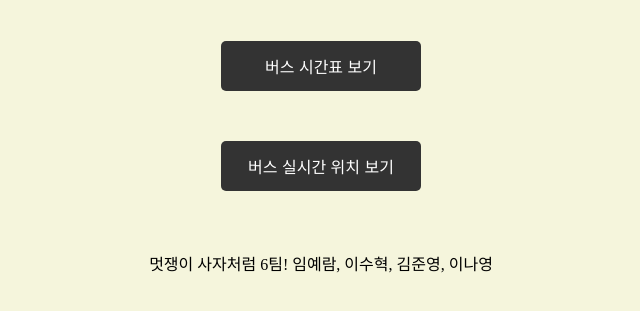
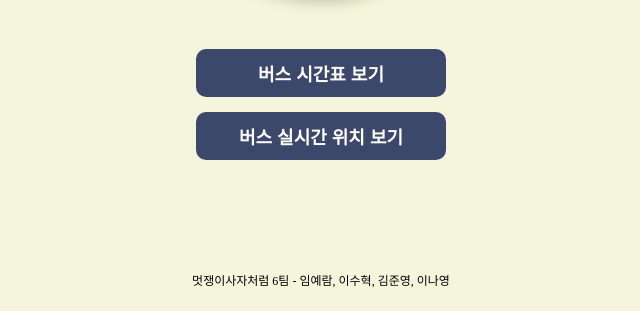
Before and after one commit to leestana01/Hufs_BusTime, a Django app: page / in a window 1280 px wide. Shown: the part 489-800 px from the top of the page, without its empty margins (319-959 px from the left). Run offline with Django 4.2, Linux system fonts and the light colour scheme.

Commit message:
⚡️[IMPROVE] design (#)

```diff
--- a/bustimeline/DownBus/templates/mainpage.html
+++ b/bustimeline/DownBus/templates/mainpage.html
@@ -13,16 +13,23 @@
         background-color: beige;
       }
 
+      .wrap {
+        padding-top: 30px;
+        height: 100vh;
+        display: flex;
+        flex-direction: column;
+        gap: 50px;
+        justify-content: flex-start;
+      }
+
       .circle {
         width: 300px;
         height: 300px;
         border-radius: 50%;
         background-size: cover;
         background-position: center;
-            margin-top: 50px;
         position: relative;
         overflow: hidden;
-
       }
 
       .circle img {
@@ -39,7 +46,7 @@
         right: -10px;
         bottom: -10px;
         left: -10px;
-            background-image: url('/bustimeline/bus_adobe_express.svg');
+        background-image: url("/bustimeline/bus_adobe_express.svg");
         background-size: cover;
         background-position: center;
         z-index: -1;
@@ -47,34 +54,63 @@
 
       .button-container {
         display: flex;
+        gap: 15px;
         flex-direction: column;
         align-items: center;
-            margin-top: 160px;
       }
 
       .button {
-            width: 200px;
-            height: 50px;
-            margin-bottom: 50px;
-            background-color: #333;
+        background: #3c486b;
+        border-radius: 10px;
+        padding: 11px;
+        font-weight: 600;
+
+        min-width: 250px;
+        height: 42;
+        background-color: #3c486b;
         color: #fff;
         border: none;
-            border-radius: 5px;
-            font-size: 16px;
+        font-size: 18px;
         cursor: pointer;
       }
-
-
     </style>
   </head>
 
-<!--png에서 svg로 이미지 변환 성공(모든 페이지 로고에서 적용 완료)!-->
   <body>
-    <div class="circle" style="background-image: url('/static/bus_adobe_express.svg');"></div>
+    <div class="wrap">
+      <div style="display: flex; justify-content: center">
+        <a href="/"
+          ><img
+            src="/static/logo.png"
+            style="width: 200px; display: flex; justify-content: center"
+        /></a>
+      </div>
+      <div
+        class="circle"
+        style="
+          background-image: url('/static/bus_adobe_express.svg');
+          box-shadow: 0px 0px 15px 2px rgba(0, 0, 0, 0.25);
+        "
+      ></div>
       <div class="button-container">
-        <button class="button" onclick="window.location.href='/bus-list-up/'">버스 시간표 보기</button>
-        <button class="button" onclick="window.location.href='/bus-list/'">버스 실시간 위치 보기</button>
+        <button class="button" onclick="window.location.href='/bus-list-up/'">
+          버스 시간표 보기
+        </button>
+        <button class="button" onclick="window.location.href='/bus-list/'">
+          버스 실시간 위치 보기
+        </button>
       </div>
-    <p style="margin-top: 10px;">멋쟁이 사자처럼 6팀! 임예람, 이수혁, 김준영, 이나영</p>
+      <p
+        style="
+          position: fixed;
+          bottom: 10px;
+          font-size: 12px;
+          left: 50%;
+          transform: translateX(-50%);
+        "
+      >
+        멋쟁이사자처럼 6팀 - 임예람, 이수혁, 김준영, 이나영
+      </p>
+    </div>
   </body>
 </html>
```
Also changed, not shown: bustimeline/DownBus/templates/bus_list_up.html (+84 -48 lines), bustimeline/UpBus/templates/bus_list.html (+108 -140 lines), bustimeline/static/basic_bus_img.svg (added). Lines whose indentation alone changed are shown as unchanged.
